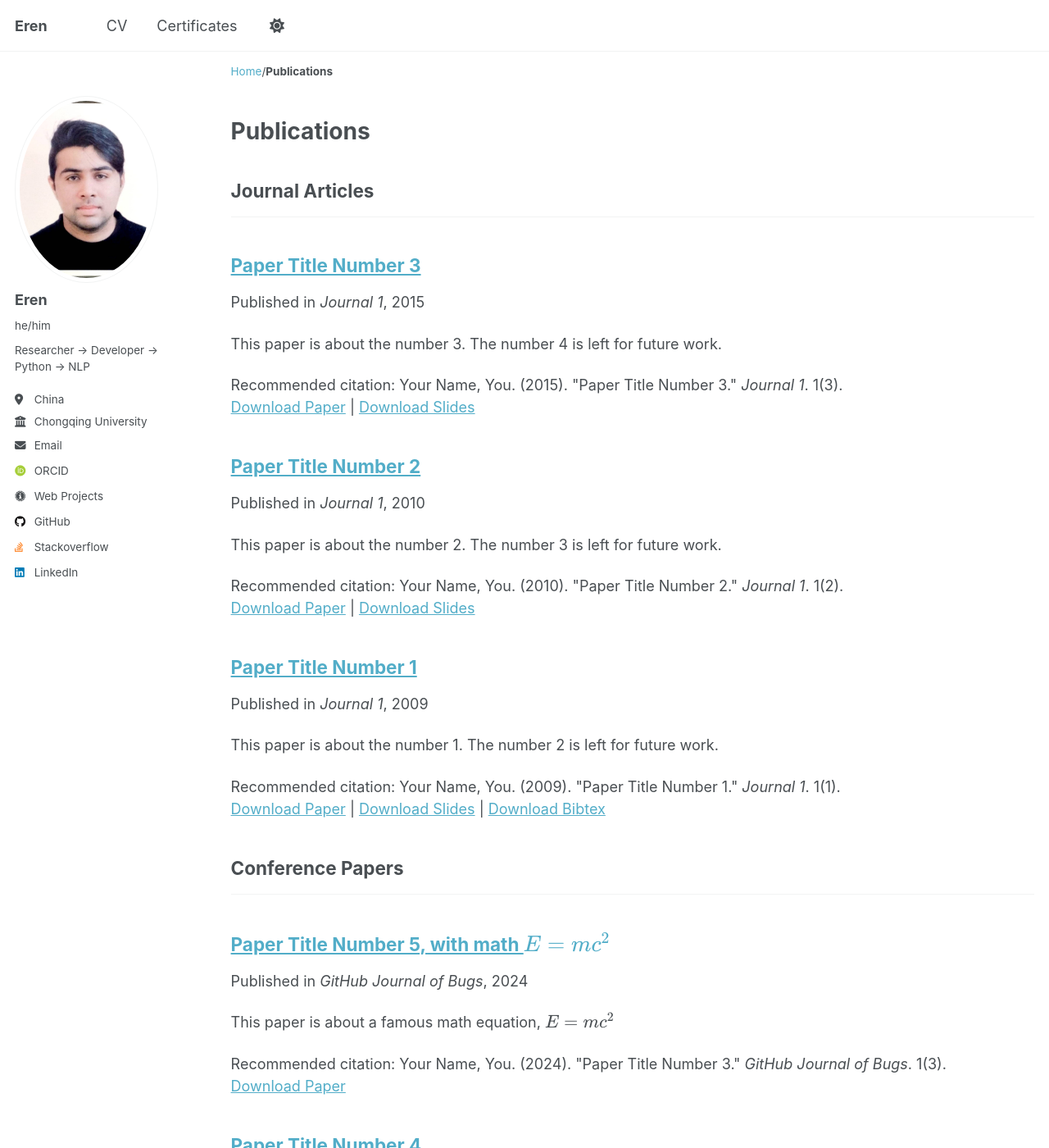
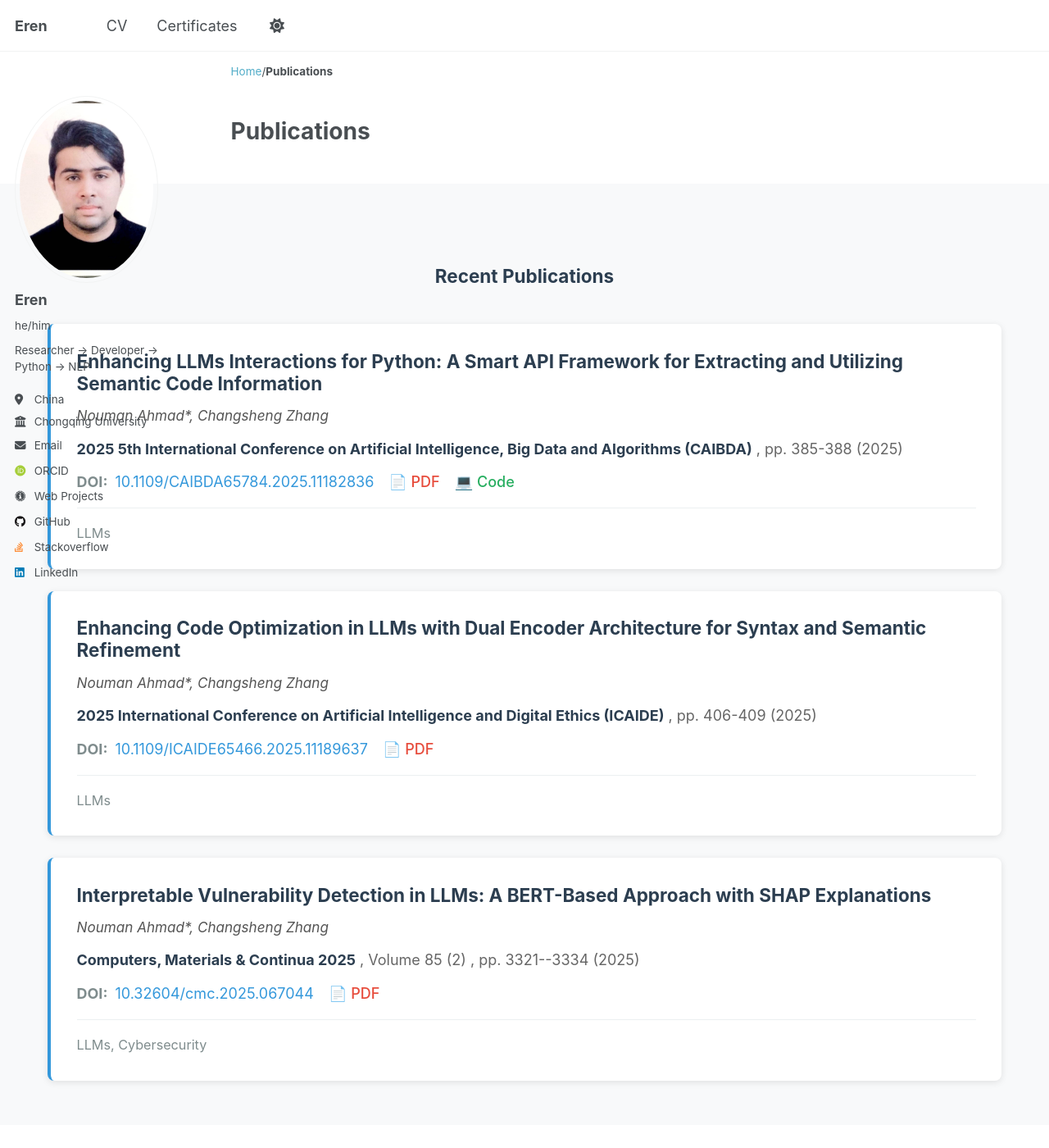
Before and after one commit to uroosehar/uroosehar.github.io, a Jekyll site: the page built from _pages/publications.html, in a window 1280 px wide and 1400 px high. Shown: the whole window at 82% size. Built offline with Jekyll 4.4.1, drawn with Linux system fonts in a browser that asks for light colours; some web fonts are replaced; a script that is not in the unit is left out; some of the changed text lies outside the part shown.

Commit message:
Add enhanced publications section with journal info, DOI support, and academic formatting

```diff
--- /dev/null
+++ b/_includes/recent-publications.html
@@ -0,0 +1,96 @@
+<!-- RECENT PUBLICATIONS SECTION -->
+<section class="recent-publications" style="padding: 3rem 0; background: #f8f9fa;">
+  <div class="wrapper" style="max-width: 1200px; margin: 0 auto; padding: 0 1rem;">
+    <h2 style="text-align: center; margin-bottom: 2.5rem; color: #2c3e50;">Recent Publications</h2>
+
+    {% assign recent_pubs = site.publications | sort: 'date' | reverse %}
+
+    <div class="publications-list" style="display: flex; flex-direction: column; gap: 1.5rem;">
+      {% for pub in recent_pubs limit:5 %}
+        <div class="publication-item" style="background: white; padding: 1.75rem; border-radius: 8px; box-shadow: 0 2px 8px rgba(0,0,0,0.1); border-left: 4px solid #3498db;">
+          <!-- Publication Title -->
+          <h3 style="margin-top: 0; margin-bottom: 0.75rem; color: #2c3e50;">
+            <a href="{{ pub.url }}" style="color: inherit; text-decoration: none; font-size: 1.25rem;">
+              {{ pub.title }}
+            </a>
+          </h3>
+
+          <!-- Authors -->
+          <p style="margin: 0.5rem 0; color: #555; font-style: italic; font-size: 0.95rem;">
+            {{ pub.authors | default: "Your Name" }}
+          </p>
+
+          <!-- Journal/Conference Info -->
+          <div style="margin: 0.75rem 0; color: #666;">
+            <strong style="color: #2c3e50;">{{ pub.venue }}</strong>
+            {% if pub.volume %}
+              , Volume {{ pub.volume }}
+            {% endif %}
+            {% if pub.issue %}
+              ({{ pub.issue }})
+            {% endif %}
+            {% if pub.pages %}
+              , pp. {{ pub.pages }}
+            {% endif %}
+            {% if pub.date %}
+              ({{ pub.date | date: "%Y" }})
+            {% endif %}
+          </div>
+
+          <!-- DOI and Links -->
+          <div style="margin: 0.75rem 0; display: flex; flex-wrap: wrap; gap: 1rem; align-items: center;">
+            {% if pub.doi %}
+            <div style="display: flex; align-items: center;">
+              <span style="font-weight: bold; color: #7f8c8d; margin-right: 0.5rem;">DOI:</span>
+              <a href="https://doi.org/{{ pub.doi }}" style="color: #3498db; text-decoration: none;">
+                {{ pub.doi }}
+              </a>
+            </div>
+            {% endif %}
+
+            <div class="publication-links" style="display: flex; gap: 1rem;">
+              {% if pub.paperurl %}
+                <a href="{{ pub.paperurl }}" style="color: #e74c3c; text-decoration: none; font-weight: 500;">
+                  📄 PDF
+                </a>
+              {% endif %}
+              {% if pub.slidesurl %}
+                <a href="{{ pub.slidesurl }}" style="color: #9b59b6; text-decoration: none; font-weight: 500;">
+                  🎥 Slides
+                </a>
+              {% endif %}
+              {% if pub.bibtexurl %}
+                <a href="{{ pub.bibtexurl }}" style="color: #f39c12; text-decoration: none; font-weight: 500;">
+                  📚 BibTeX
+                </a>
+              {% endif %}
+              {% if pub.codeurl %}
+                <a href="{{ pub.codeurl }}" style="color: #27ae60; text-decoration: none; font-weight: 500;">
+                  💻 Code
+                </a>
+              {% endif %}
+            </div>
+          </div>
+
+          <!-- Abstract/Excerpt -->
+          {% if pub.excerpt %}
+          <div style="margin-top: 1rem; padding-top: 1rem; border-top: 1px solid #ecf0f1;">
+            <p style="margin: 0; color: #7f8c8d; font-size: 0.9rem; line-height: 1.5;">
+              {{ pub.excerpt }}
+            </p>
+          </div>
+          {% endif %}
+        </div>
+      {% endfor %}
+    </div>
+
+    <!-- View All Publications Button -->
+    {% if site.publications.size > 5 %}
+    <div style="text-align: center; margin-top: 3rem;">
+      <a href="/publications/" style="display: inline-block; padding: 0.75rem 2rem; background: #3498db; color: white; text-decoration: none; border-radius: 4px; font-weight: 500; transition: background 0.3s;">
+        View All Publications ({{ site.publications.size }} total)
+      </a>
+    </div>
+    {% endif %}
+  </div>
+</section>
--- a/_layouts/default.html
+++ b/_layouts/default.html
@@ -3,9 +3,10 @@ layout: compress
 ---
 
 {% include base_path %}
+<!doctype html>
+<html lang="{{ site.locale | slice: 0,2 }}" class="no-js" {% if site.site_theme=="dark" %} data-theme="dark" {% endif
+  %}>
 
-<!doctype html>
-<html lang="{{ site.locale | slice: 0,2 }}" class="no-js"{% if site.site_theme == "dark" %} data-theme="dark"{% endif %}>
 <head>
   {% include head.html %}
   {% include head/custom.html %}
@@ -18,6 +19,10 @@ layout: compress
 
   {{ content }}
 
+  <!-- Include recent publications -->
+  {% include recent-publications.html %}
+
+
   <div class="page__footer">
     <footer>
       {% include footer/custom.html %}
@@ -28,4 +33,5 @@ layout: compress
   {% include scripts.html %}
 
 </body>
+
 </html>
--- a/_publications/2009-10-01-paper-title-number-1.md
+++ /dev/null
@@ -1,14 +0,0 @@
----
-title: "Paper Title Number 1"
-collection: publications
-category: manuscripts
-permalink: /publication/2009-10-01-paper-title-number-1
-excerpt: 'This paper is about the number 1. The number 2 is left for future work.'
-date: 2009-10-01
-venue: 'Journal 1'
-slidesurl: 'http://academicpages.github.io/files/slides1.pdf'
-paperurl: 'http://academicpages.github.io/files/paper1.pdf'
-bibtexurl: 'http://academicpages.github.io/files/bibtex1.bib'
-citation: 'Your Name, You. (2009). &quot;Paper Title Number 1.&quot; <i>Journal 1</i>. 1(1).'
----
-The contents above will be part of a list of publications, if the user clicks the link for the publication than the contents of section will be rendered as a full page, allowing you to provide more information about the paper for the reader. When publications are displayed as a single page, the contents of the above "citation" field will automatically be included below this section in a smaller font.
--- a/_publications/2010-10-01-paper-title-number-2.md
+++ /dev/null
@@ -1,14 +0,0 @@
----
-title: "Paper Title Number 2"
-collection: publications
-category: manuscripts
-permalink: /publication/2010-10-01-paper-title-number-2
-excerpt: 'This paper is about the number 2. The number 3 is left for future work.'
-date: 2010-10-01
-venue: 'Journal 1'
-slidesurl: 'http://academicpages.github.io/files/slides2.pdf'
-paperurl: 'http://academicpages.github.io/files/paper2.pdf'
-citation: 'Your Name, You. (2010). &quot;Paper Title Number 2.&quot; <i>Journal 1</i>. 1(2).'
----
-
-The contents above will be part of a list of publications, if the user clicks the link for the publication than the contents of section will be rendered as a full page, allowing you to provide more information about the paper for the reader. When publications are displayed as a single page, the contents of the above "citation" field will automatically be included below this section in a smaller font.
--- a/_publications/2015-10-01-paper-title-number-3.md
+++ /dev/null
@@ -1,14 +0,0 @@
----
-title: "Paper Title Number 3"
-collection: publications
-category: manuscripts
-permalink: /publication/2015-10-01-paper-title-number-3
-excerpt: 'This paper is about the number 3. The number 4 is left for future work.'
-date: 2015-10-01
-venue: 'Journal 1'
-slidesurl: 'http://academicpages.github.io/files/slides3.pdf'
-paperurl: 'http://academicpages.github.io/files/paper3.pdf'
-citation: 'Your Name, You. (2015). &quot;Paper Title Number 3.&quot; <i>Journal 1</i>. 1(3).'
----
-
-The contents above will be part of a list of publications, if the user clicks the link for the publication than the contents of section will be rendered as a full page, allowing you to provide more information about the paper for the reader. When publications are displayed as a single page, the contents of the above "citation" field will automatically be included below this section in a smaller font.
--- a/_publications/2025-06-08-paper-title-number-5.md
+++ /dev/null
@@ -1,13 +0,0 @@
----
-title: "Paper Title Number 5, with math $$E=mc^2$$"
-collection: publications
-category: conferences
-permalink: /publication/2024-02-17-paper-title-number-4
-excerpt: 'This paper is about a famous math equation, $$E=mc^2$$'
-date: 2024-02-17
-venue: 'GitHub Journal of Bugs'
-paperurl: 'http://academicpages.github.io/files/paper3.pdf'
-citation: 'Your Name, You. (2024). &quot;Paper Title Number 3.&quot; <i>GitHub Journal of Bugs</i>. 1(3).'
----
-
-Using [MathJax](https://www.mathjax.org/) in the description is supported - $$E=mc^2$$ - however, the use must be mindful that the default delimiters are `$$...$$` and `\\[...\\]` which differs from the `$...$` that is typically expected.
--- /dev/null
+++ b/_publications/2025-10-14-p2.md
@@ -0,0 +1,31 @@
+---
+title: "Enhancing Code Optimization in LLMs with Dual Encoder Architecture for Syntax and Semantic Refinement"
+collection: publications
+category: Conference
+permalink: /publication/2025-09-23-pInterpretable-Vulnerability-Detection-in-LLMs-A-BERT-Based-Approach-with-SHAP-Explanations
+excerpt: 'LLMs'
+authors: 'Nouman Ahmad*, Changsheng Zhang'
+
+date: 2025-10-13
+venue: '2025 International Conference on Artificial Intelligence and Digital Ethics (ICAIDE)'
+volume:
+issue:
+pages: '406-409'
+doi: '10.1109/ICAIDE65466.2025.11189637'
+codeurl:
+slidesurl:
+paperurl: 'https://ieeexplore.ieee.org/document/11189637'
+citation: '@INPROCEEDINGS{11189637,
+  author={Ahmad, Nouman and Zhang, Changsheng},
+  booktitle={2025 International Conference on Artificial Intelligence and Digital Ethics (ICAIDE)},
+  title={Enhancing Code Optimization in LLMs with Dual Encoder Architecture for Syntax and Semantic Refinement},
+  year={2025},
+  volume={},
+  number={},
+  pages={406-409},
+  keywords={Measurement;Adaptation models;Codes;Pipelines;Semantics;Retrieval augmented generation;Reinforcement learning;Syntactics;Routing;Optimization;component;BLEU Score, Code Optimization, CodeBERT, CodeLlama, Syntax Correction},
+  doi={10.1109/ICAIDE65466.2025.11189637}}
+'
+---
+
+Despite their impressive efficiency in code generation, large language models (LLMs) frequently perform poorly on code optimization objectives like lowering algorithmic complexity or enhancing code quality. In order to improve code optimization capabilities in LLMs, we present a unique dual-encoder architecture in this study. After the encoder stage of the DeepSeek-Coder 33B model, we specifically incorporate two specialized encoders: (1) CodeBERT-base for syntactic analysis and correction, and (2) CodeLlama-7b-Optimize for semantic-level code modifications. In order to provide cleaner, more effective code outputs, our design divides the tasks of semantic optimization and syntax inspection. According to empirical tests, our method maintains a low inference latency of 170 ms per sample, obtains a BLEU score of 88, and corrects grammar with 94% correctness. These outcomes demonstrate how well specialized encoder modules work to get beyond the present drawbacks of LLMs in code optimization.
--- /dev/null
+++ b/_publications/2025-10-14-p3.md
@@ -0,0 +1,31 @@
+---
+title: "Enhancing LLMs Interactions for Python: A Smart API Framework for Extracting and Utilizing Semantic Code Information"
+collection: publications
+category: Conference
+permalink: /publication/2024-10-13-Enhancing-LLMs-Interactions-for-Python-A-Smart-API-Framework-for-Extracting-and-Utilizing-Semantic-Code-Information.md
+excerpt: 'LLMs'
+authors: 'Nouman Ahmad*, Changsheng Zhang'
+
+date: 2025-10-13
+venue: '2025 5th International Conference on Artificial Intelligence, Big Data and Algorithms (CAIBDA)'
+volume:
+issue:
+pages: '385-388'
+doi: '10.1109/CAIBDA65784.2025.11182836'
+codeurl: 'https://github.com/NoumanAhmad448/multi_files_codebase'
+slidesurl:
+paperurl: 'https://ieeexplore.ieee.org/document/11189637'
+citation: '@INPROCEEDINGS{11182836,
+  author={Ahmad, Nouman and Zhang, Changsheng},
+  booktitle={2025 5th International Conference on Artificial Intelligence, Big Data and Algorithms (CAIBDA)},
+  title={Enhancing LLMs Interactions for Python: A Smart API Framework for Extracting and Utilizing Semantic Code Information},
+  year={2025},
+  volume={},
+  number={},
+  pages={385-388},
+  keywords={Measurement;Codes;Navigation;Large language models;Semantics;Manuals;Metadata;Data mining;Prompt engineering;Software development management;Prompt Engineering;Semantic Code Analysis;LLM Interactions},
+  doi={10.1109/CAIBDA65784.2025.11182836}}
+'
+---
+
+In order to engage with large language models (LLMs) in a meaningful way, it is necessary to create prompts that are both instructive and precise. However, especially when working with complicated codebases, basic prompts frequently fall short in providing adequate context or extracting useful insights. In order to overcome this difficulty, we introduce a brand-new system that uses FastAPI to automatically extract semantic data from Python codebases. In order to recognize import statements, custom functions, and class declarations, as well as how they are used within modules and classes, our system uses libest to parse and analyze Python source files. Furthermore, the framework facilitates extraction from particular branches, commits, or tags by supporting Git-based version control. We create distinctive, context-rich prompts for LLMs like OpenAI's GPT models by fusing these capabilities. By producing structured JSON answers, the API makes it easier to integrate with open-source LLM systems like ChatGPT. In addition to improving the caliber of interactions with LLMs, this method gives developers the ability to effectively query and comprehend intricate codebases. Lastly, we curate a dataset of Python repositories from GitHub based on size and activity criteria, and train a GPT-4 based model evaluated using BERTScore, BLEU, and ROUGE, achieving research-acceptable metrics.
```
Also changed, not shown: _layouts/compress.html (+59 -1 lines), _publications/2024-02-17-paper-title-number-4.md (deleted, +0 -13 lines), _publications/2025-07-17-p1.md (added, +34 -0 lines), _config.yml (line endings or trailing spaces). Lines whose indentation alone changed are shown as unchanged.
